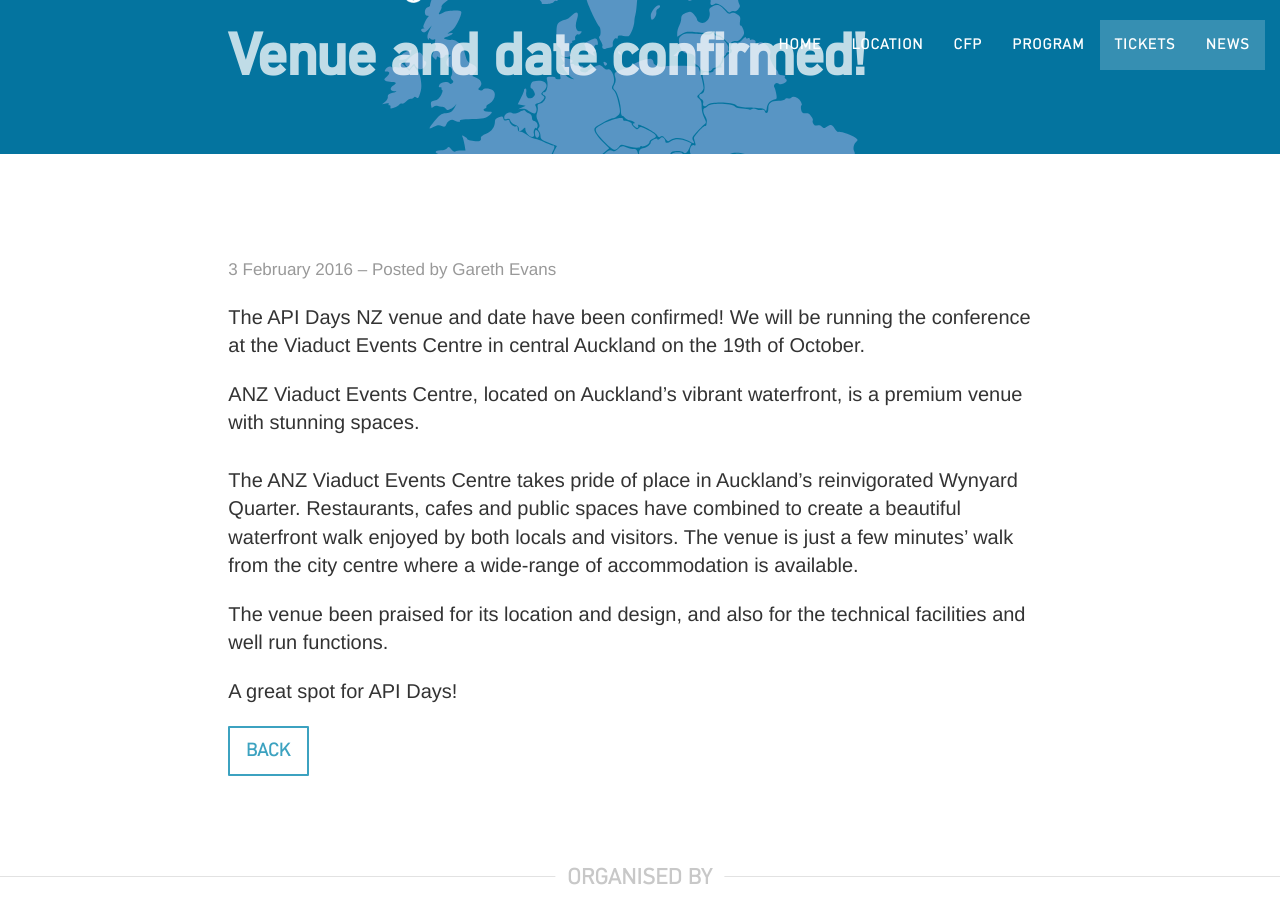
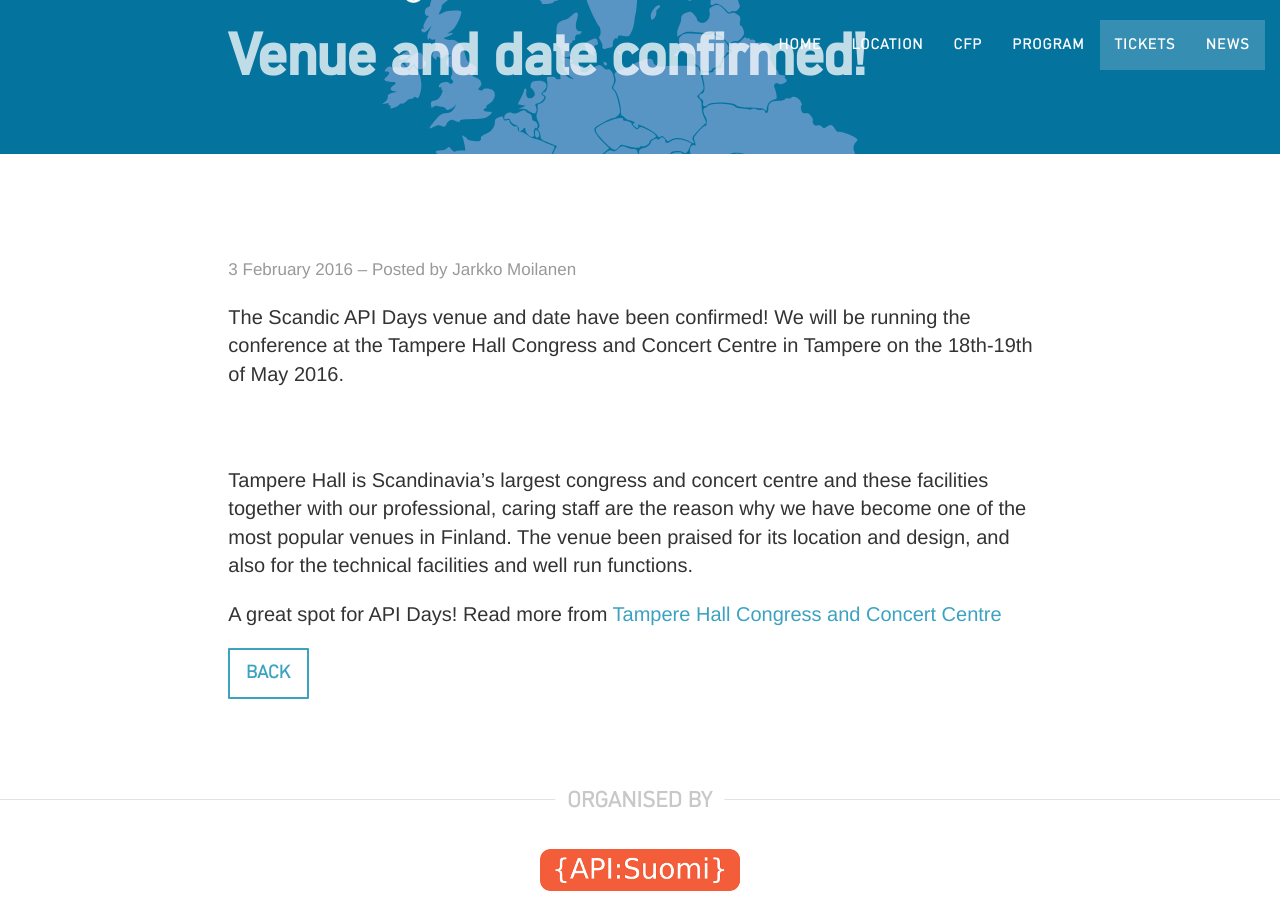
Before and after one commit to apidaysnordic/apidaysnordic.github.io, a Jekyll site: the page built from _posts/2016-02-03-venue-and-date-confirmed.md, in a window 1280 px wide and 900 px high, scrolled down 276 px. Built offline with Jekyll 4.4.1, drawn with Linux system fonts in a browser that asks for light colours; some web fonts are replaced; comment, search, counter and statistics services are not loaded.

Commit message:
Posted news about date and place fix

```diff
--- a/_posts/2016-02-03-venue-and-date-confirmed.md
+++ b/_posts/2016-02-03-venue-and-date-confirmed.md
@@ -1,15 +1,13 @@
 ---
 title: Venue and date confirmed!
 layout: post
-author: Gareth Evans
+author: Jarkko Moilanen
 ---
 
-The API Days NZ venue and date have been confirmed! We will be running the conference at the Viaduct Events Centre in central Auckland on the 19th of October.
+The Scandic API Days venue and date have been confirmed! We will be running the conference at the Tampere Hall Congress and Concert Centre in Tampere on the 18th-19th of May 2016.
 
-ANZ Viaduct Events Centre, located on Auckland’s vibrant waterfront, is a premium venue with stunning spaces.
 <br/><br/>
-The ANZ Viaduct Events Centre takes pride of place in Auckland's reinvigorated Wynyard Quarter. Restaurants, cafes and public spaces have combined to create a beautiful waterfront walk enjoyed by both locals and visitors. The venue is just a few minutes’ walk from the city centre where a wide-range of accommodation is available.
-
+Tampere Hall is Scandinavia’s largest congress and concert centre and these facilities together with our professional, caring staff are the reason why we have become one of the most popular venues in Finland.
 The venue been praised for its location and design, and also for the technical facilities and well run functions.
 
-A great spot for API Days!
+A great spot for API Days! Read more from <a href="http://www.tamperehall.com/">Tampere Hall Congress and Concert Centre</a>
```
